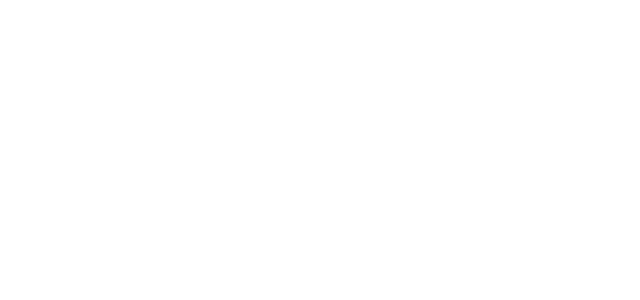
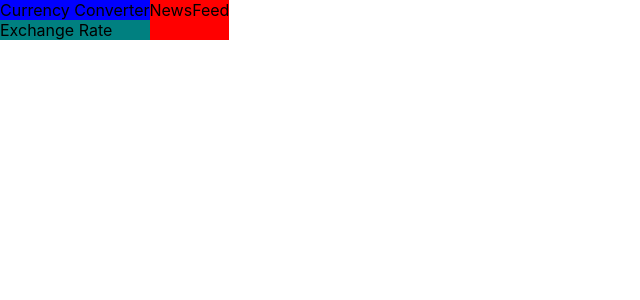
Before and after one commit to 1988db/API_Project_Crypto_Dashboard, a React (Create React App) app: page / in a window 1280 px wide. Shown: the top 300 px of the page, without its empty margins (0-640 px from the left). Built offline with nearby package versions, Linux system fonts and the light colour scheme.

Commit message:
added three components

```diff
--- a/src/App.js
+++ b/src/App.js
@@ -1,7 +1,12 @@
-function App() {
+import NewsFeed from './components/NewsFeed';
+import CurrencyConverter from './components/CurrencyConverter';
+
+
+const App = () => {
   return (
-    <div>
-
+    <div className="app">
+      <CurrencyConverter/>
+      <NewsFeed/>
     </div>
   );
 }
--- /dev/null
+++ b/src/components/CurrencyConverter.js
@@ -0,0 +1,12 @@
+import ExchangeRate from './ExchangeRate';
+
+const CurrencyConverter = () => {
+    return (
+      <div className="currency-converter">
+        Currency Converter
+        <ExchangeRate/>
+      </div>
+    );
+  }
+
+  export default CurrencyConverter;
--- /dev/null
+++ b/src/components/ExchangeRate.js
@@ -0,0 +1,9 @@
+const ExchangeRate = () => {
+    return (
+      <div className="exchange-rate">
+        Exchange Rate
+      </div>
+    );
+  }
+
+  export default ExchangeRate;
--- /dev/null
+++ b/src/components/NewsFeed.js
@@ -0,0 +1,9 @@
+const NewsFeed = () => {
+    return (
+      <div className="news-feed">
+        NewsFeed
+      </div>
+    );
+  }
+
+  export default NewsFeed;
--- a/src/index.css
+++ b/src/index.css
@@ -11,3 +11,19 @@
   font-family: source-code-pro, Menlo, Monaco, Consolas, 'Courier New',
     monospace;
 }
+
+.app {
+  display: flex;
+}
+
+.news-feed {
+  background-color: red;
+}
+
+.currency-converter {
+  background-color: blue;
+}
+
+.exchange-rate {
+  background-color: teal;
+}
```
